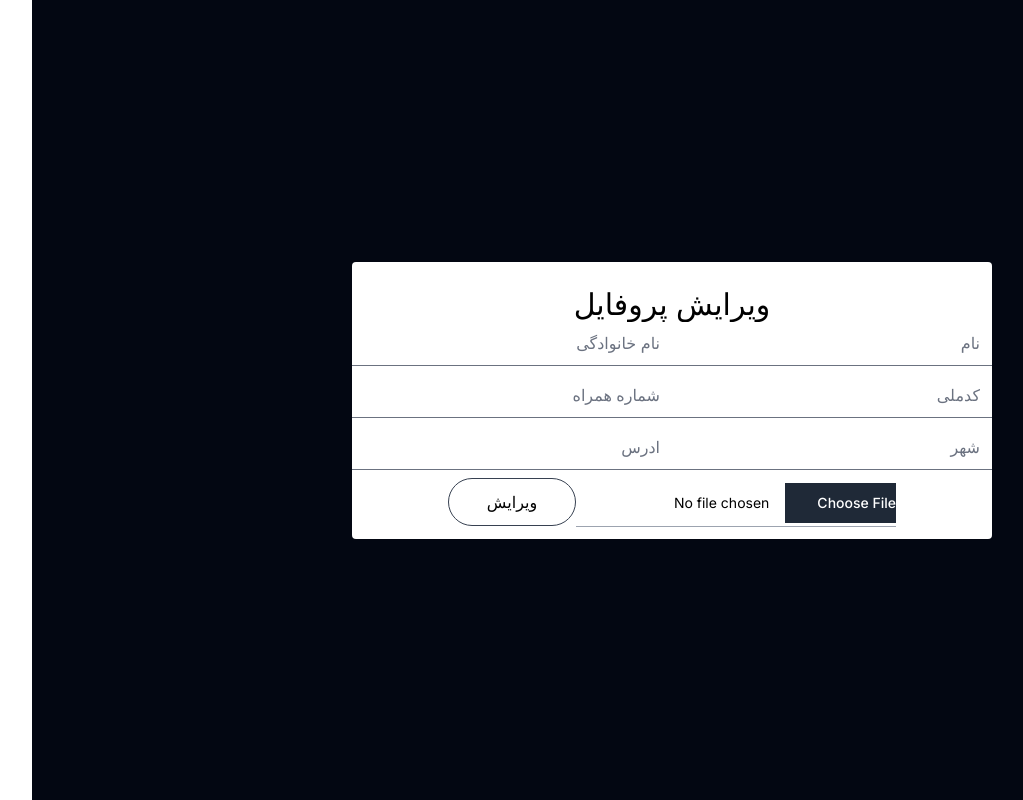
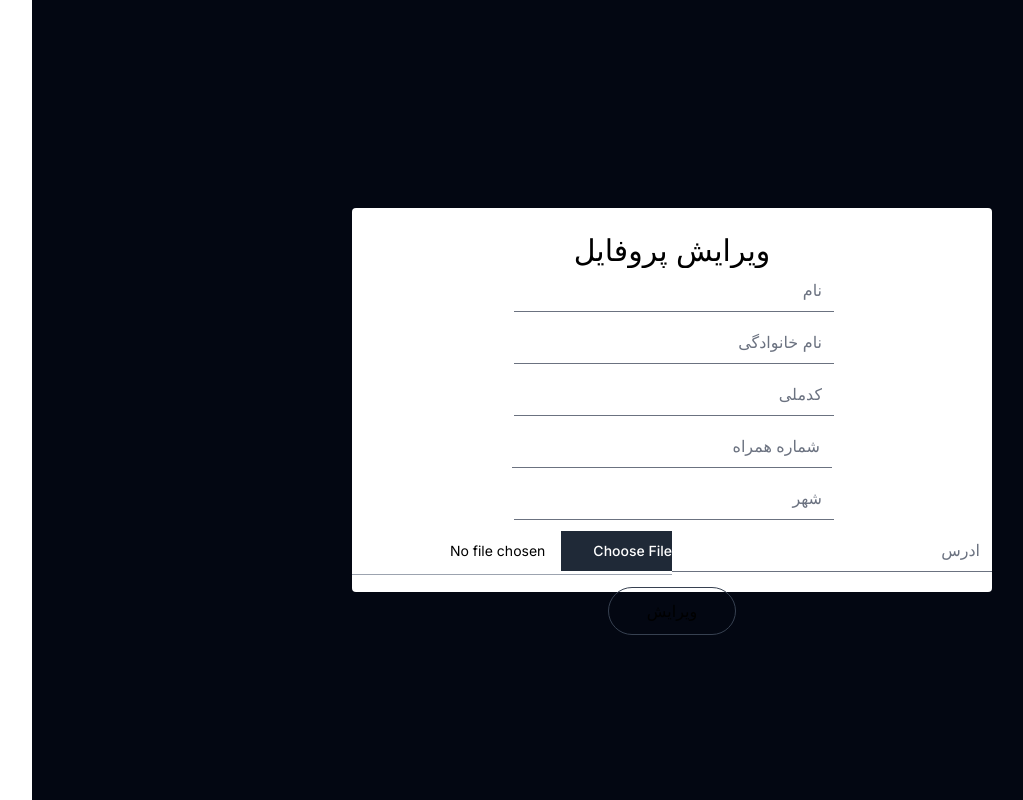
Before and after one commit to mohammad0x/nobat-frontend, a Next.js app: page /profile/edit in a window 1280 px wide. Shown: the whole page, without its empty margins (95-1118 px from the left). Built offline with nearby package versions, Linux system fonts and the light colour scheme.

Commit message:
edit profile

```diff
--- a/app/profile/edit/page.js
+++ b/app/profile/edit/page.js
@@ -14,18 +14,18 @@ export default function EditProfile() {
             <body dir='rtl'>
                 <Back />
                 <section className='bg-gray-950 w-screen h-screen flex items-center justify-center'>
-                    <div className='w-72 md:w-1/2 bg-white text-center pt-6 rounded'>
+                    <div className='w-72 md:w-1/2 lg:h-96 bg-white text-center pt-6 rounded'>
                         <h1 className='text-2xl md:text-3xl'>ویرایش پروفایل</h1>
                         <form method='POST' className='w-full text-center'>
-                            <input type="text" name='first_name' className='w-64 md:w-80 h-10 md:h-11 mb-2 border-0 border-b' placeholder='نام'/>
+                            <input type="text" name='first_name' className='w-64 md:w-80 h-10 md:h-11 md:ml-1 mb-2 border-0 border-b' placeholder='نام'/>
 
-                            <input type="text" name='last_name' className='w-64 md:w-80 h-10 md:h-11 mb-2 border-0 border-b' placeholder='نام خانوادگی'/>
+                            <input type="text" name='last_name' className='w-64 md:w-80 h-10 md:h-11 md:me-1 mb-2 border-0 border-b' placeholder='نام خانوادگی'/>
 
-                            <input type="text" name='nationalcode' className='w-64 md:w-80 h-10 md:h-11 mb-2 border-0 border-b' placeholder='کدملی'/>
+                            <input type="text" name='nationalcode' className='w-64 md:w-80 h-10 md:h-11 md:me-1 md:ml-1 mb-2 border-0 border-b' placeholder='کدملی'/>
 
-                            <input type="text" name='phone' className='w-64 md:w-80 h-10 md:h-11 mb-2 border-0 border-b' placeholder='شماره همراه'/>
+                            <input type="text" name='phone' className='w-64 md:w-80 h-10 md:h-11  mb-2 border-0 border-b' placeholder='شماره همراه'/>
 
-                            <input type="text" name='city' className='w-64 md:w-80 h-10 md:h-11 mb-2 border-0 border-b' placeholder='شهر'/>
+                            <input type="text" name='city' className='w-64 md:w-80 h-10 md:h-11 mb-2 md:ml-1 border-0 border-b' placeholder='شهر'/>
 
                             <input type="text" name='address' className='w-64 md:w-80 h-10 md:h-11 mb-2 border-0 border-b' placeholder='ادرس'/>
 
```
